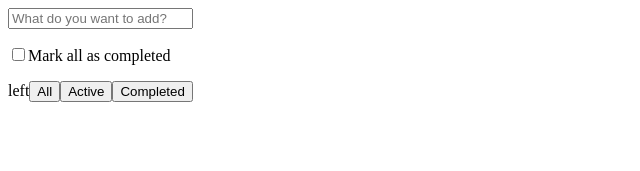
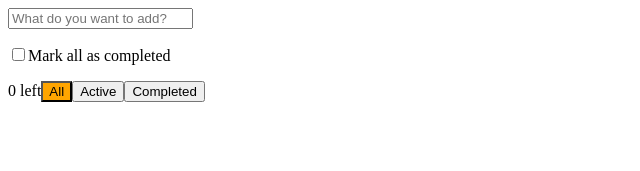
Before and after one commit to kyore/react-test, a React (Create React App) app: page / in a window 1280 px wide. Shown: the top 171 px of the page, without its empty margins (0-640 px from the left). Built offline with nearby package versions, Linux system fonts and the light colour scheme.

Commit message:
Done Todo

```diff
--- a/src/Components/App.js
+++ b/src/Components/App.js
@@ -16,6 +16,15 @@ export default class App extends React.Component {
         this.onFormSubmit = this.onFormSubmit.bind(this);
         this.onCompleteAll = this.onCompleteAll.bind(this);
         this.onFilterButtonClicked = this.onFilterButtonClicked.bind(this);
+        this.onItemInputChecked = this.onItemInputChecked.bind(this);
+    }
+
+    onItemInputChecked(value, item_id) {
+        this.setState(state => ({
+            items: state.items.map(item => item.id === item_id ? {...item, completed: value} : item),
+            text: state.text,
+            show: state.show
+        }))
     }
 
 
@@ -63,8 +72,16 @@ export default class App extends React.Component {
                     onFormSubmit={this.onFormSubmit}
                     onCompleteAll={this.onCompleteAll}
                 />
-                <Todo items={this.state.items} show={this.state.show}/>
-                <FilterRow onFilterButtonClicked={this.onFilterButtonClicked}/>
+                <Todo
+                    items={this.state.items}
+                    show={this.state.show}
+                    onRowChecked={this.onItemInputChecked}
+                />
+                <FilterRow
+                    itemCount={this.state.items.length}
+                    onFilterButtonClicked={this.onFilterButtonClicked}
+                    currentFilter={this.state.show}
+                />
             </div>
         )
     }
--- /dev/null
+++ b/src/Components/FilterRow.css
@@ -0,0 +1,4 @@
+.current {
+    background-color: orange;
+    color: #000000;
+}
--- a/src/Components/FilterRow.js
+++ b/src/Components/FilterRow.js
@@ -1,4 +1,6 @@
 import React from "react";
+
+import './FilterRow.css';
 
 export default class FilterRow extends React.Component {
     constructor(props) {
@@ -6,17 +8,26 @@ export default class FilterRow extends React.Component {
         this.handleButtonClick = this.handleButtonClick.bind(this);
     }
 
+
     handleButtonClick(e) {
         this.props.onFilterButtonClicked(e.target.value)
     }
 
     render() {
+        const current = this.props.currentFilter;
+
         return (
             <div>
                 <span>{this.props.itemCount} left</span>
-                <button onClick={this.handleButtonClick} value="all">All</button>
-                <button onClick={this.handleButtonClick} value="active">Active</button>
-                <button onClick={this.handleButtonClick} value="completed">Completed</button>
+                <button onClick={this.handleButtonClick} value="all"
+                        className={current === 'all' ? `current` : ''}>All
+                </button>
+                <button onClick={this.handleButtonClick} value="active"
+                        className={current === 'active' ? `current` : ''}>Active
+                </button>
+                <button onClick={this.handleButtonClick} value="completed"
+                        className={current === 'completed' ? `current` : ''}>Completed
+                </button>
             </div>
         )
     }
--- a/src/Components/Todo.js
+++ b/src/Components/Todo.js
@@ -1,17 +1,30 @@
 import React from "react";
 
-function TodoItem(props) {
-    const text = props.item.text;
-    const item = props.item.completed ? <s>{text}</s> : <span>{text}</span>;
+class TodoItem extends React.Component {
+    constructor(props) {
+        super(props);
+        this.handleItemChecked = this.handleItemChecked.bind(this);
+    }
+
+    handleItemChecked(e) {
+        this.props.onItemChecked(e.target.checked, this.props.item.id)
+    }
+
+    render() {
+        const text = this.props.item.text;
+        const item = this.props.item.completed ? <s>{text}</s> : <span>{text}</span>;
 
         return (
             <li>
                 <label>
-                <input type="checkbox" value={props.value}/>
+                    <input type="checkbox"
+                           checked={this.props.item.completed}
+                           onChange={this.handleItemChecked}/>
                 </label>
                 {item}
             </li>
         )
+    }
 }
 
 
@@ -20,7 +33,6 @@ class Todo extends React.Component {
         const items = this.props.items;
         const show = this.props.show;
         const rows = [];
-
 
         const newItems = items.filter(item => {
             if (show === 'completed') {
@@ -33,7 +45,7 @@ class Todo extends React.Component {
 
         newItems.forEach(item => {
             rows.push(
-                <TodoItem key={item.id} item={item}/>
+                <TodoItem key={item.id} item={item} onItemChecked={this.props.onRowChecked}/>
             )
         });
 
```
Lines whose indentation alone changed are shown as unchanged.
